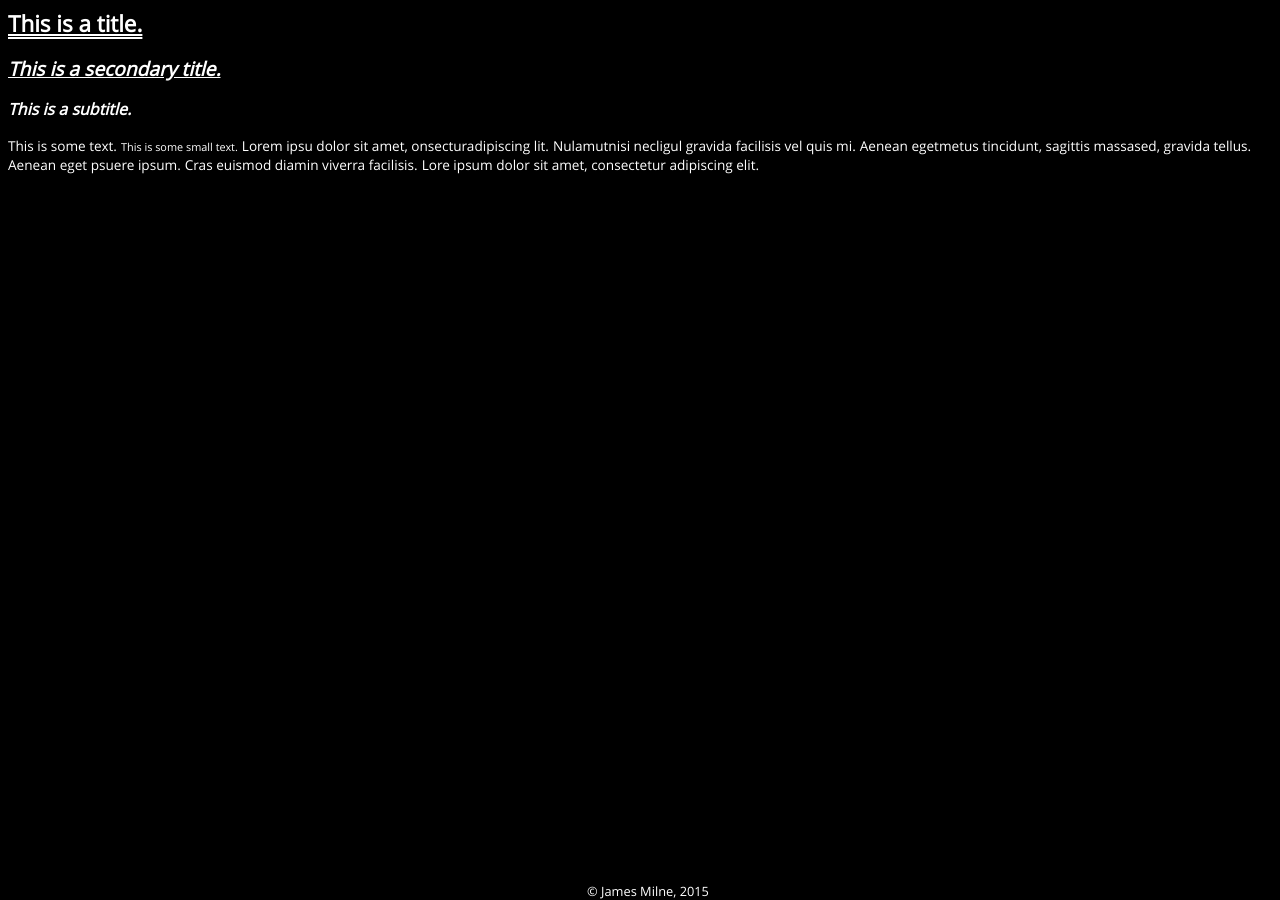
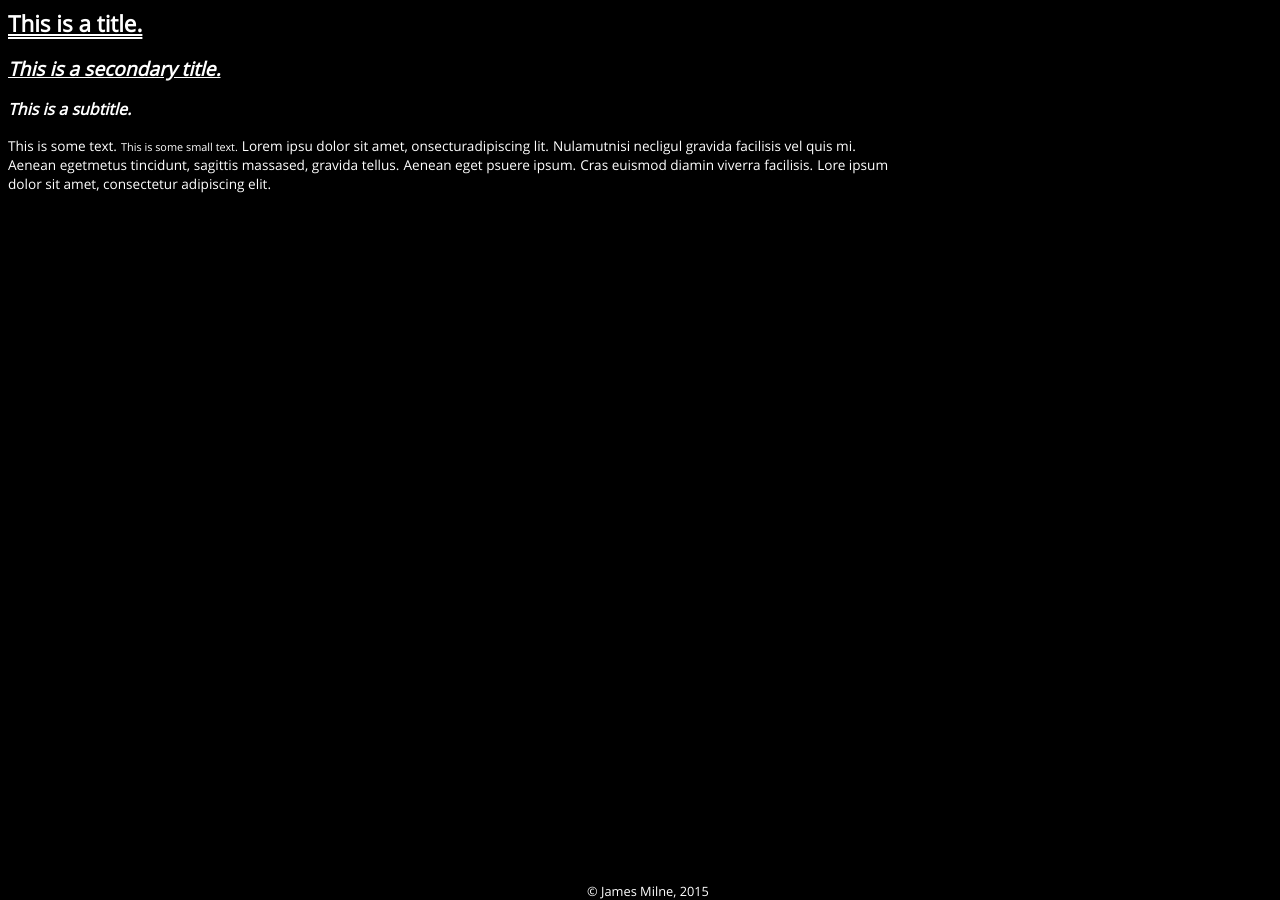
Before and after one commit to shakna-israel/rosetintedspectacles, a Jekyll site: the page built from _pages/test.md, in a window 1280 px wide. Built offline with Jekyll 4.4.1, drawn with Linux system fonts in a browser that asks for light colours.

Commit message:
Update reading.css

```diff
--- a/css/reading.css
+++ b/css/reading.css
@@ -10,6 +10,10 @@ footer {
   bottom:0;
   text-align:center;
   width:100%;
+}
+
+#readable {
+  width:70%;
 }
 
 body {
```
